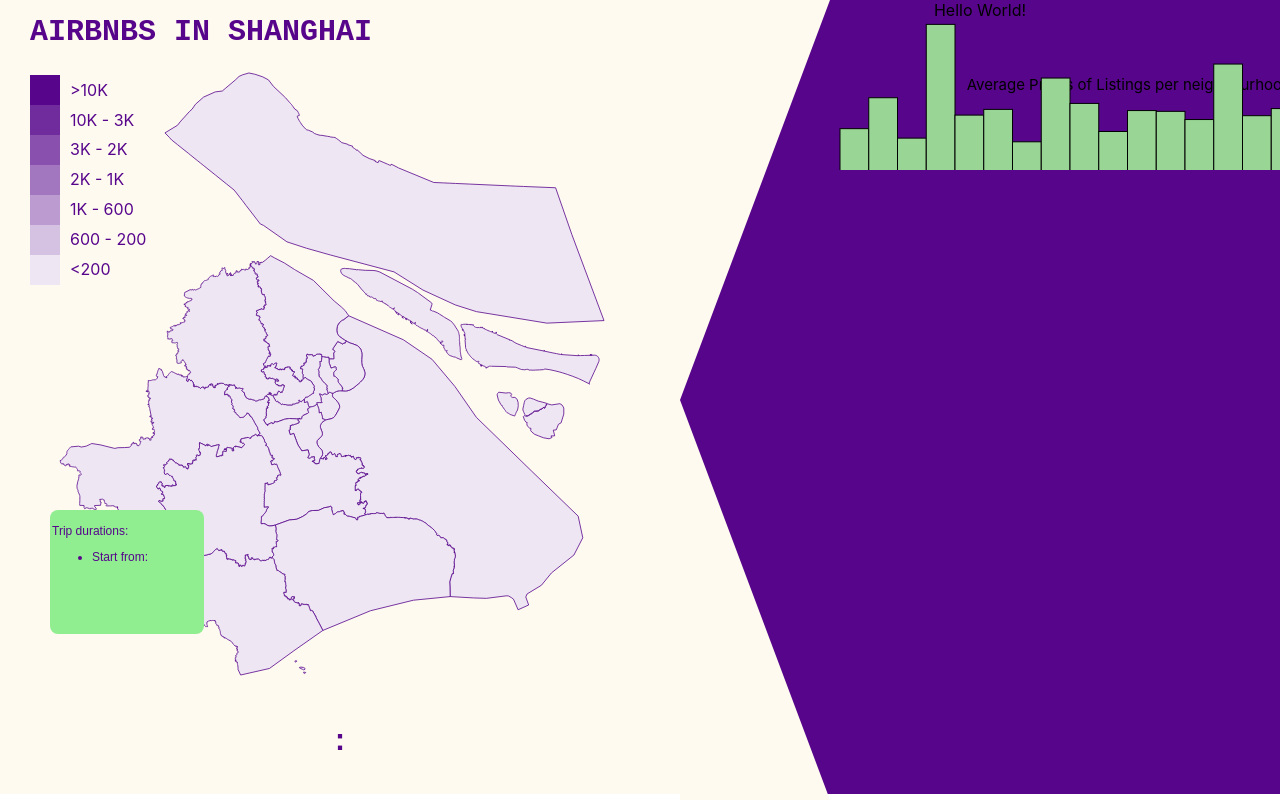
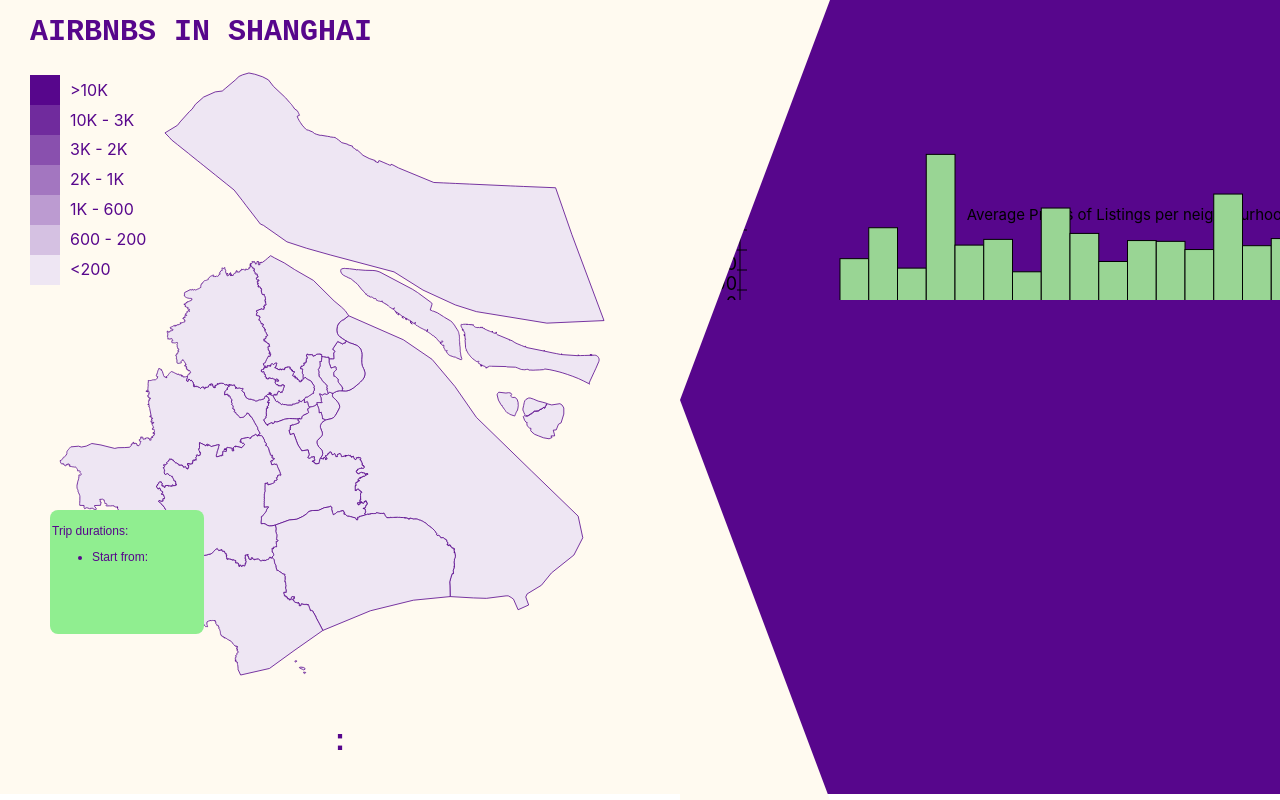
Before and after one commit to AnnaSkarpalezou/InfoViz-Final-Project, a React (Create React App) app in the folder iv-airbnb/: page / in a window 1280 px wide. Built offline with nearby package versions, Linux system fonts and the light colour scheme; no server answers.

Commit message:
Update App.js

```diff
--- a/iv-airbnb/src/App.js
+++ b/iv-airbnb/src/App.js
@@ -212,7 +212,16 @@
       </div>
 
       <div id="derivatives">
-        <TimeSeries />
+        <svg>
+          <TimeSeries
+            x={margin.left}
+            y={margin.bottom}
+            width={innerWidth / 2}
+            height={innerHeight / 2}
+
+          />
+        </svg>
+
         <svg>
           <BarChart
             x={margin.left}
```
